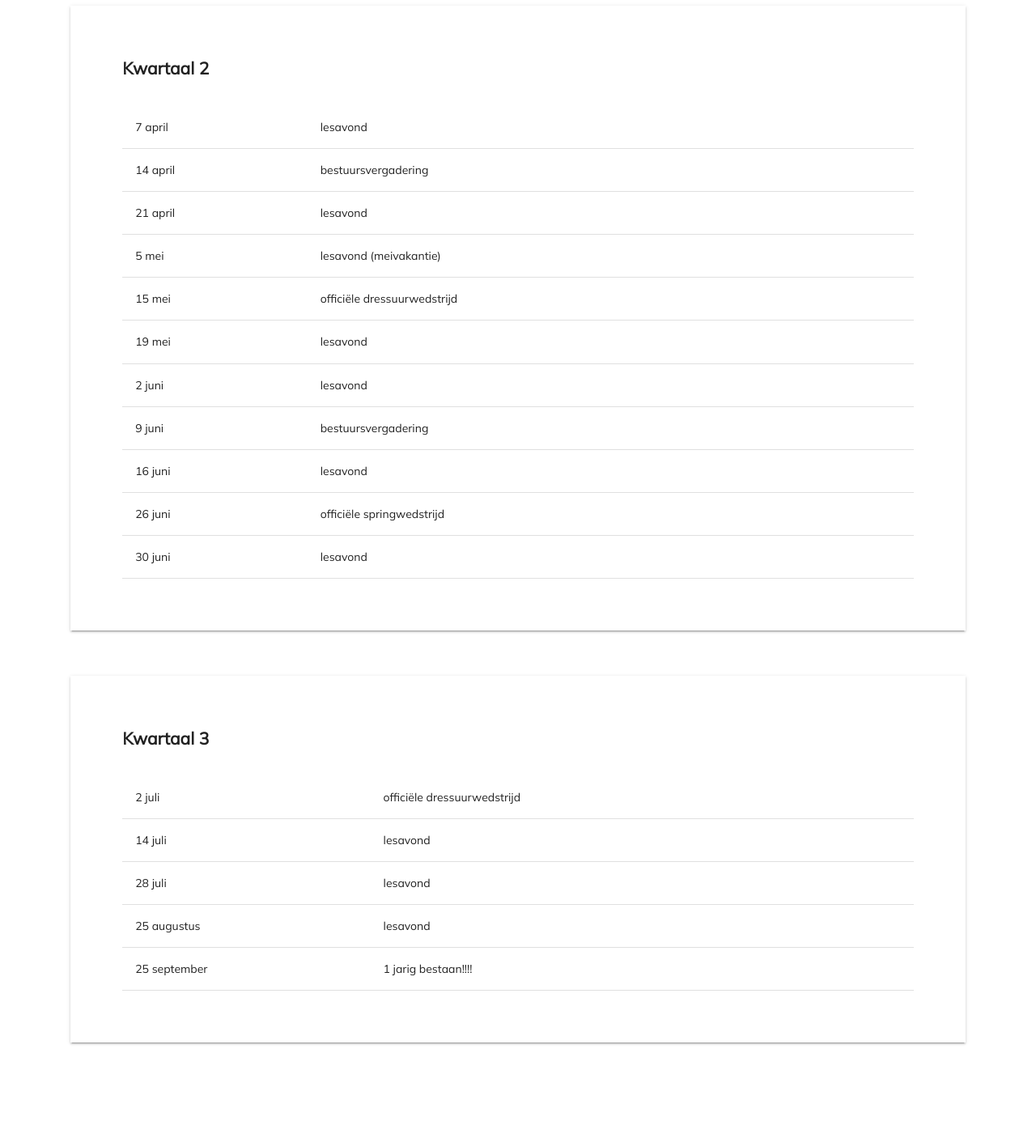
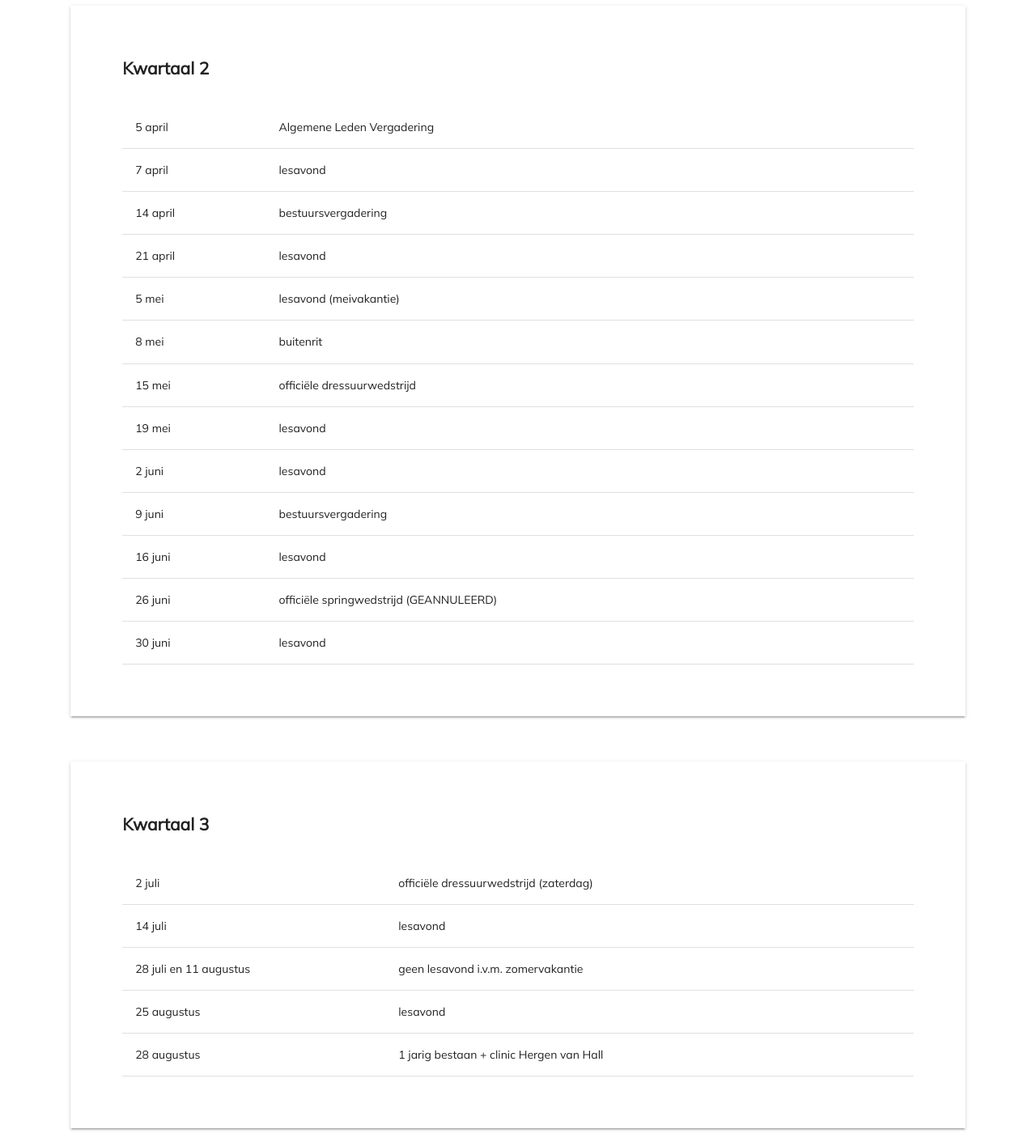
Before and after one commit to nicknijland2/dedrentscheaa, a React (Create React App) app: page /agenda in a window 1280 px wide. Shown: the part 1220-2626 px from the top of the page at 81% size. Built offline with nearby package versions, Linux system fonts and the light colour scheme; the HTML template or start-up script is replaced by a standard one.

Commit message:
Aanpassingen mail

```diff
--- a/src/components/Agenda.js
+++ b/src/components/Agenda.js
@@ -143,6 +143,18 @@ const Agenda = () => {
                       <TableContainer>
                           <Table className={tableClasses.table} aria-label='data table'>
                                 <TableBody>
+                            <TableRow>
+                                      <TableCell>
+                                      5 april
+                                      </TableCell>
+                                      <TableCell>
+                                      Algemene Leden Vergadering
+                                      </TableCell>
+                                      <TableCell>
+                                      </TableCell>
+                                      <TableCell>
+                                      </TableCell>
+                                  </TableRow>
                                   <TableRow>
                                       <TableCell>
                                       7 april
@@ -185,6 +197,18 @@ const Agenda = () => {
                                       </TableCell>
                                       <TableCell>
                                       lesavond (meivakantie)
+                                      </TableCell>
+                                      <TableCell>
+                                      </TableCell>
+                                      <TableCell>
+                                      </TableCell>
+                                  </TableRow>
+                                  <TableRow>
+                                      <TableCell>
+                                      8 mei
+                                      </TableCell>
+                                      <TableCell>
+                                      buitenrit
                                       </TableCell>
                                       <TableCell>
                                       </TableCell>
@@ -256,7 +280,7 @@ const Agenda = () => {
                                       26 juni
                                       </TableCell>
                                       <TableCell>
-                                      officiële springwedstrijd
+                                      officiële springwedstrijd (GEANNULEERD)
                                       </TableCell>
                                       <TableCell>
                                       </TableCell>
@@ -293,7 +317,7 @@ const Agenda = () => {
                                       2 juli
                                       </TableCell>
                                       <TableCell>
-                                      officiële dressuurwedstrijd
+                                      officiële dressuurwedstrijd (zaterdag)
                                       </TableCell>
                                       <TableCell>
                                       </TableCell>
@@ -314,10 +338,10 @@ const Agenda = () => {
                                   </TableRow>
                                   <TableRow>
                                       <TableCell>
-                                      28 juli
+                                      28 juli en 11 augustus
                                       </TableCell>
                                       <TableCell>
-                                      lesavond
+                                      geen lesavond i.v.m. zomervakantie
                                       </TableCell>
                                       <TableCell>
                                       </TableCell>
@@ -338,10 +362,10 @@ const Agenda = () => {
                                   </TableRow>
                                   <TableRow>
                                       <TableCell>
-                                       25 september
+                                      28 augustus
                                       </TableCell>
                                       <TableCell>
-                                      1 jarig bestaan!!!!
+                                      1 jarig bestaan + clinic Hergen van Hall
                                       </TableCell>
                                       <TableCell>
                                       </TableCell>
```
